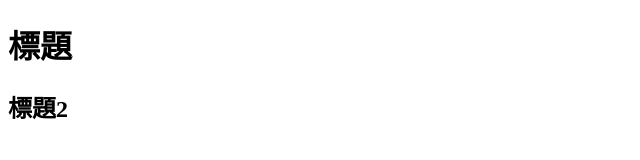
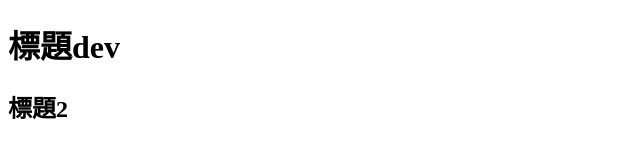
Before and after one commit to Cookie890416/homework2_2, a plain HTML site: page index.html in a window 1280 px wide. Shown: the full height of the page, 0-640 px from the left. Drawn offline with Linux system fonts and the light colour scheme.

Commit message:
修改dev

```diff
--- a/index.html
+++ b/index.html
@@ -6,7 +6,7 @@
     <title>Document</title>
 </head>
 <body>
-    <h1>標題</h1>
+    <h1>標題dev</h1>
     <h2>標題2</h2>
 </body>
 </html>
```
